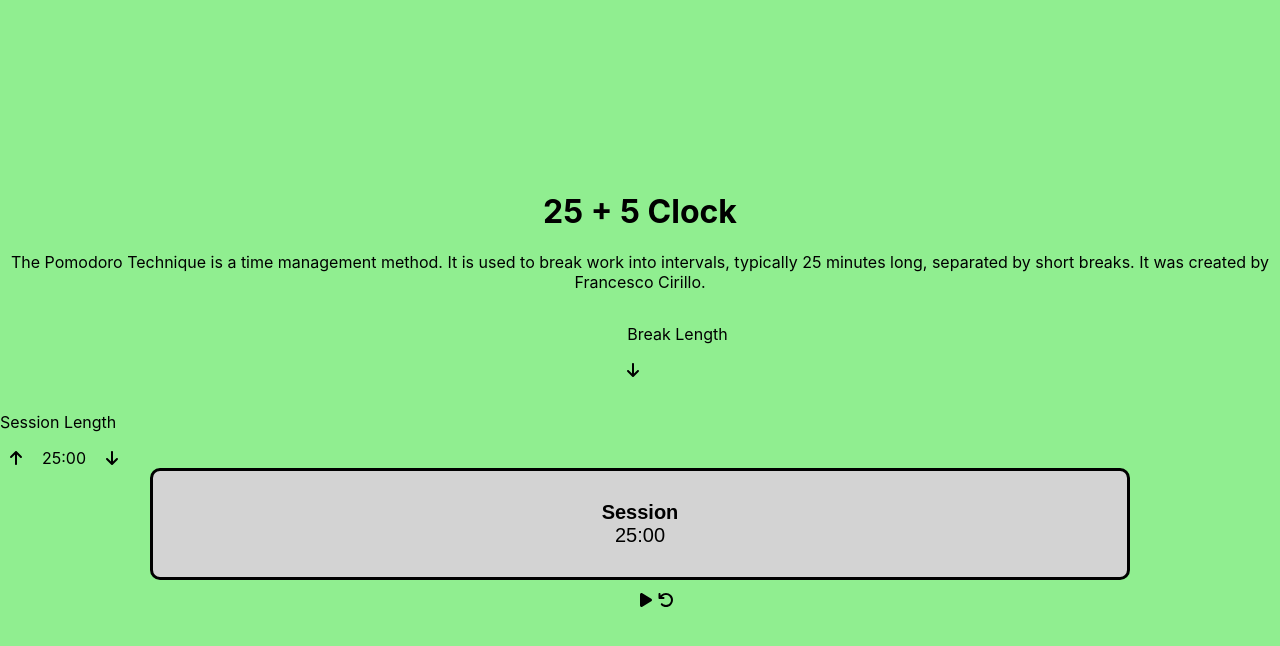
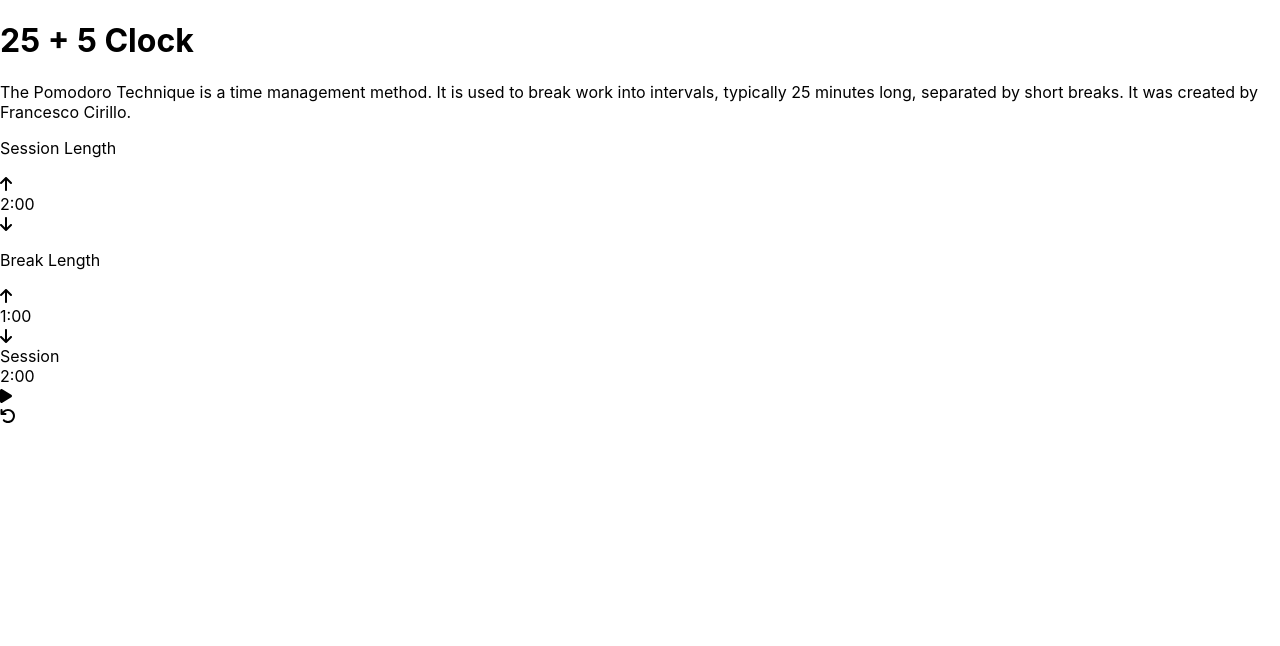
Before and after one commit to acipo1096/25_clock, a React (Create React App) app in the folder 25_clock/: page / in a window 1280 px wide. Shown: the top 646 px of the page. Built offline with nearby package versions, Linux system fonts and the light colour scheme.

Commit message:
I think I have a functional timer!

```diff
--- a/25_clock/src/App.js
+++ b/25_clock/src/App.js
@@ -1,17 +1,28 @@
 // import logo from './logo.svg';
 import React, {useState, useEffect} from 'react';
-import './App.css';
+// import './App.css';
 import SessionTimer from './components/SessionTimer';
-import SessionBlock from './components/SessionBlock';
+import BreakTimer from './components/BreakTimer';
 import { FontAwesomeIcon } from '@fortawesome/react-fontawesome'
 import { faArrowUp, faArrowDown, faPlay, faUndo, faPause } from '@fortawesome/free-solid-svg-icons'
 
 
 const App = () =>  {
 
-  const [breakTime, setBreakTime] = useState(5);
-  const [timerLabel, setTimerLabel] = useState("Session");
-  const [playPause, setPlayPause] = useState(<FontAwesomeIcon icon={faPlay} />);
+  const session = <SessionTimer />;
+
+  // const [sessionMinutes, setSessionMinutes] = useState(1);
+  // const [sessionSeconds, setSessionSeconds] = useState(11);
+  // const [timerLabel, setTimerLabel] = useState("Session");
+  // const [isActive, setIsActive] = useState(false);
+  // const [playPause, setPlayPause] = useState(<FontAwesomeIcon icon={faPlay} />);
+  // const nextSecond = sessionSeconds - 1;
+  // const nextMinute = sessionMinutes - 1;
+  // let timeLeft = document.getElementById('time-left')
+
+  // function swapTimers() {
+
+  // }
 
 
   return (
@@ -22,13 +33,8 @@ const App = () =>  {
              <h1 id="title">25 + 5 Clock</h1>
              <p id="definition">The Pomodoro Technique is a time management method. It is used to break work into intervals, typically 25 minutes long, separated by short breaks. It was created by Francesco Cirillo.</p>
              <div id="blocks">
-                 <div id="break-block">
-                    <p id="break-label">Break Length</p>
-                    <p><i id="break-increment">
-                    <FontAwesomeIcon icon={faArrowDown} /></i></p>
-                  </div>
+              <SessionTimer />
               </div>
-              <SessionTimer />
             <div className="col-md-3"></div>
         </div>
       </div>
--- /dev/null
+++ b/25_clock/src/components/BreakTimer.jsx
@@ -0,0 +1,98 @@
+import React, {useState, useEffect, isValidElement} from 'react';
+import { FontAwesomeIcon } from '@fortawesome/react-fontawesome'
+import { faArrowUp, faArrowDown, faPlay, faUndo, faPause } from '@fortawesome/free-solid-svg-icons'
+
+
+const BreakTimer = () => {
+    const [breakMinutes, setBreakMinutes] = useState(1);
+    const [breakSeconds, setBreakSeconds] = useState(11);
+    const [timerLabel, setTimerLabel] = useState("Break");
+    const [isActive, setIsActive] = useState(false);
+    const [playPause, setPlayPause] = useState(<FontAwesomeIcon icon={faPlay} />);
+    const nextSecond = breakSeconds - 1;
+    const nextMinute = breakMinutes - 1;
+    let timeLeft = document.getElementById('time-left')
+
+    function toggle() {
+        setIsActive(!isActive);
+    }
+
+    function incrementBreakMinutes() {
+        setBreakMinutes(breakMinutes + 1);
+    }
+
+    function decrementBreakMinutes() {
+        if(breakMinutes > 0){
+            setBreakMinutes(breakMinutes - 1);
+        }
+    }
+
+    useEffect(()=> {
+        if(isActive === true) {
+            setPlayPause(<FontAwesomeIcon icon={faPause} />)
+        } else {
+            setPlayPause(<FontAwesomeIcon icon={faPlay} />)
+        }
+        }, [isActive]
+    )
+
+    useEffect(()=>{
+        let interval = null;
+        if(isActive && nextSecond >= 10){
+            interval = setInterval(()=>{
+                setBreakSeconds(nextSecond);
+                timeLeft.innerText = `${nextMinute}:${nextSecond}`;
+            },1000);
+        } else if(isActive && nextSecond < 10 && nextSecond > -1){
+            interval = setInterval(()=>{
+                console.log(nextMinute)
+                setBreakSeconds(nextSecond);
+                timeLeft.innerText = `${nextMinute}:0${nextSecond}`;
+            },1000);
+        } else if(isActive && nextSecond === -1) {
+            console.log(nextSecond)
+            if (nextMinute > 0 ) {
+                setBreakMinutes(nextMinute)
+                setBreakSeconds(nextSecond + 61);
+            } else {
+                console.log('Timer done!')
+            }
+        }
+        return () => clearInterval(interval);
+    }, [isActive, breakSeconds]);
+
+
+    return(
+        <>
+            <div id="break-block">
+                <p id="break-label">Break Length</p>
+                    <div id="break-counter">
+                    <div className="expand"><i id="break-increment" onClick={incrementBreakMinutes}>
+                        <FontAwesomeIcon icon={faArrowUp} /></i></div>
+                        <div id="break-length" className="expand">{breakMinutes}:00</div>
+                        <div className="expand"><i id="break-decrement" onClick={decrementBreakMinutes}>
+                        <FontAwesomeIcon icon={faArrowDown} /></i></div>
+                    </div>
+            </div>
+            <div id="timer-border">
+        <div id="timer-label">{timerLabel}</div>
+        <div id="time-left">{breakMinutes}:00
+          <audio id="beep" preload="auto" src="https://raw.githubusercontent.com/freeCodeCamp/cdn/master/build/testable-projects-fcc/audio/BeepSound.wav"></audio>
+        </div>
+       </div>
+        <div id="timer-options">
+            <div id="start_stop"><i className="fa-solid fa-play" onClick={()=> {
+                toggle();
+                // setTimeout(()=>{
+                //     setBreakMinutes(nextMinute);
+                // },770);
+
+            }}>
+                {playPause}</i></div>
+            <div id="reset"><i className="fas fa-undo"><FontAwesomeIcon icon={faUndo} /></i></div>
+        </div>
+        </>
+    )
+}
+
+export default BreakTimer;
--- a/25_clock/src/components/SessionBlock.jsx
+++ /dev/null
@@ -1,31 +0,0 @@
-import React, {useState, useEffect} from 'react';
-import SessionTimer from './SessionTimer';
-import sessionMinutes from  './SessionTimer';
-import { FontAwesomeIcon } from '@fortawesome/react-fontawesome'
-import { faArrowUp, faArrowDown, faPlay, faUndo, faPause } from '@fortawesome/free-solid-svg-icons'
-
-
-const SessionBlock = (props) => {
-
-  const [timerLabel, setTimerLabel] = useState("Session");
-  const [playPause, setPlayPause] = useState(<FontAwesomeIcon icon={faPlay} />);
-
-
-  return(
-    <>
-      <div id="timer-border">
-        <div id="timer-label">{timerLabel}</div>
-        <div id="time-left">
-          <audio id="beep" preload="auto" src="https://raw.githubusercontent.com/freeCodeCamp/cdn/master/build/testable-projects-fcc/audio/BeepSound.wav"></audio>
-        </div>
-       </div>
-        <div id="timer-options">
-            <div id="start_stop"><i className="fa-solid fa-play">{playPause}</i></div>
-            <div id="reset"><i className="fas fa-undo"><FontAwesomeIcon icon={faUndo} /></i></div>
-        </div>
-    </>
-  )
-}
-
-
-export default SessionBlock;
--- a/25_clock/src/components/SessionTimer.jsx
+++ b/25_clock/src/components/SessionTimer.jsx
@@ -2,30 +2,65 @@ import React, {useState, useEffect, isValidElement} from 'react';
 import { FontAwesomeIcon } from '@fortawesome/react-fontawesome'
 import { faArrowUp, faArrowDown, faPlay, faUndo, faPause } from '@fortawesome/free-solid-svg-icons'
 
-
 const SessionTimer = () => {
-    const [sessionMinutes, setSessionMinutes] = useState(25);
+    const [defaultSession, setDefaultSession] = useState(2)
+    const [sessionMinutes, setSessionMinutes] = useState(2);
     const [sessionSeconds, setSessionSeconds] = useState(60);
     const [timerLabel, setTimerLabel] = useState("Session");
+    const [isBreak, setIsBreak] = useState(false);
     const [isActive, setIsActive] = useState(false);
     const [playPause, setPlayPause] = useState(<FontAwesomeIcon icon={faPlay} />);
+    const [defaultBreak, setDefaultBreak] = useState(1)
+    const [breakMinutes, setBreakMinutes] = useState(1);
+    const [breakSeconds, setBreakSeconds] = useState(60);
+    const nextBreakSecond = breakSeconds - 1;
+    const nextBreakMinute = breakMinutes - 1;
     const nextSecond = sessionSeconds - 1;
     const nextMinute = sessionMinutes - 1;
-    let timeLeft = document.getElementById('time-left')
+    let timeLeft = document.getElementById('time-left');
+    let sessionLength = document.getElementById('session-length');
+    let breakLength = document.getElementById('break-length');
+
 
     function toggle() {
         setIsActive(!isActive);
     }
 
+    function toggleBreak() {
+        setIsBreak(!isBreak);
+        console.log(isBreak)
+    }
+
+
     function incrementSessionMinutes() {
         setSessionMinutes(sessionMinutes + 1);
+        setDefaultSession(defaultSession + 1);
     }
 
     function decrementSessionMinutes() {
         if(sessionMinutes > 0){
             setSessionMinutes(sessionMinutes - 1);
+            setDefaultSession(defaultSession - 1);
         }
     }
+
+    function incrementBreakMinutes() {
+        setBreakMinutes(breakMinutes + 1);
+        setDefaultBreak(defaultBreak + 1);
+    }
+
+    function decrementBreakMinutes() {
+        if(breakMinutes > 0){
+            setBreakMinutes(breakMinutes - 1);
+            setDefaultBreak(defaultBreak - 1);
+        }
+    }
+
+    function setDefaults() {
+        sessionLength.innerText = `${defaultSession}:00`;
+        breakLength.innerText = `${defaultBreak}:00`;
+    }
+
 
     useEffect(()=> {
         if(isActive === true) {
@@ -36,30 +71,69 @@ const SessionTimer = () => {
         }, [isActive]
     )
 
+    // SESSION EFFECT
     useEffect(()=>{
         let interval = null;
-        if(isActive && nextSecond >= 10){
+        if(isActive && isBreak === false && nextSecond >= 10){
+            setDefaults();
             interval = setInterval(()=>{
                 setSessionSeconds(nextSecond);
                 timeLeft.innerText = `${nextMinute}:${nextSecond}`;
-            },1000);
+
+            },100);
         } else if(isActive && nextSecond < 10 && nextSecond > -1){
+            setDefaults();
             interval = setInterval(()=>{
-                console.log(nextMinute)
                 setSessionSeconds(nextSecond);
                 timeLeft.innerText = `${nextMinute}:0${nextSecond}`;
-            },1000);
+            },100);
         } else if(isActive && nextSecond === -1) {
+            setDefaults();
             console.log(nextSecond)
             if (nextMinute > 0 ) {
                 setSessionMinutes(nextMinute)
-                setSessionSeconds(nextSecond + 61);
-            } else {
+                setSessionSeconds(nextSecond + 60);
+            }
+            else {
                 console.log('Timer done!')
+                setTimerLabel("Break")
+                setIsBreak(true)
+                setSessionSeconds(sessionSeconds + 60)
+                setSessionMinutes(defaultSession)
+                timeLeft.innerText = `${breakMinutes}:00`
             }
         }
         return () => clearInterval(interval);
-    }, [isActive, sessionSeconds]);
+    }, [isActive, isBreak, sessionSeconds]);
+
+    // BREAK EFFECT
+    useEffect(()=>{
+        let interval = null;
+        if(isActive && isBreak === true && nextBreakSecond >= 10){
+            interval = setInterval(()=>{
+                setBreakSeconds(nextBreakSecond);
+                timeLeft.innerText = `${nextBreakMinute}:${nextBreakSecond}`;
+            },100);
+        } else if(isActive && nextBreakSecond < 10 && nextBreakSecond > -1){
+            interval = setInterval(()=>{
+                setBreakSeconds(nextBreakSecond);
+                timeLeft.innerText = `${nextBreakMinute}:0${nextBreakSecond}`;
+            },100);
+        } else if(isActive && nextBreakSecond === -1) {
+            if (nextBreakMinute > 0 ) {
+                setBreakMinutes(nextBreakMinute)
+                setBreakSeconds(nextBreakSecond + 60);
+            } else {
+                console.log('Break timer done!');
+                setTimerLabel("Session");
+                setIsBreak(false);
+                setBreakSeconds(breakMinutes + 60)
+                setBreakMinutes(defaultBreak)
+                timeLeft.innerText = `${sessionMinutes}:00`
+            }
+        }
+        return () => clearInterval(interval);
+    }, [isActive, isBreak, breakSeconds]);
 
 
     return(
@@ -74,6 +148,16 @@ const SessionTimer = () => {
                         <FontAwesomeIcon icon={faArrowDown} /></i></div>
                     </div>
             </div>
+            <div id="break-block">
+                <p id="break-label">Break Length</p>
+                    <div id="break-counter">
+                    <div className="expand"><i id="break-increment" onClick={incrementBreakMinutes}>
+                        <FontAwesomeIcon icon={faArrowUp} /></i></div>
+                        <div id="break-length" className="expand">{breakMinutes}:00</div>
+                        <div className="expand"><i id="break-decrement" onClick={decrementBreakMinutes}>
+                        <FontAwesomeIcon icon={faArrowDown} /></i></div>
+                    </div>
+            </div>
             <div id="timer-border">
         <div id="timer-label">{timerLabel}</div>
         <div id="time-left">{sessionMinutes}:00
@@ -83,10 +167,6 @@ const SessionTimer = () => {
         <div id="timer-options">
             <div id="start_stop"><i className="fa-solid fa-play" onClick={()=> {
                 toggle();
-                // setTimeout(()=>{
-                //     setSessionMinutes(nextMinute);
-                // },770);
-
             }}>
                 {playPause}</i></div>
             <div id="reset"><i className="fas fa-undo"><FontAwesomeIcon icon={faUndo} /></i></div>
```
